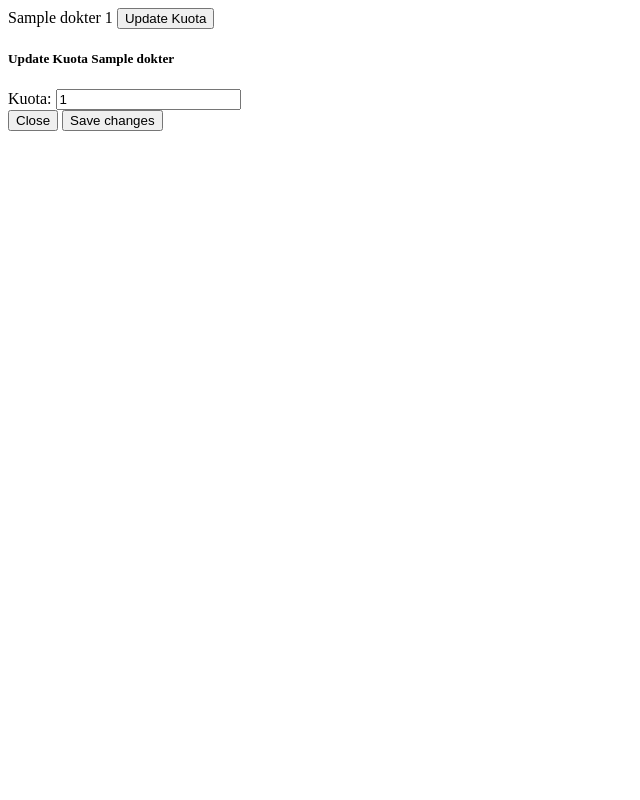
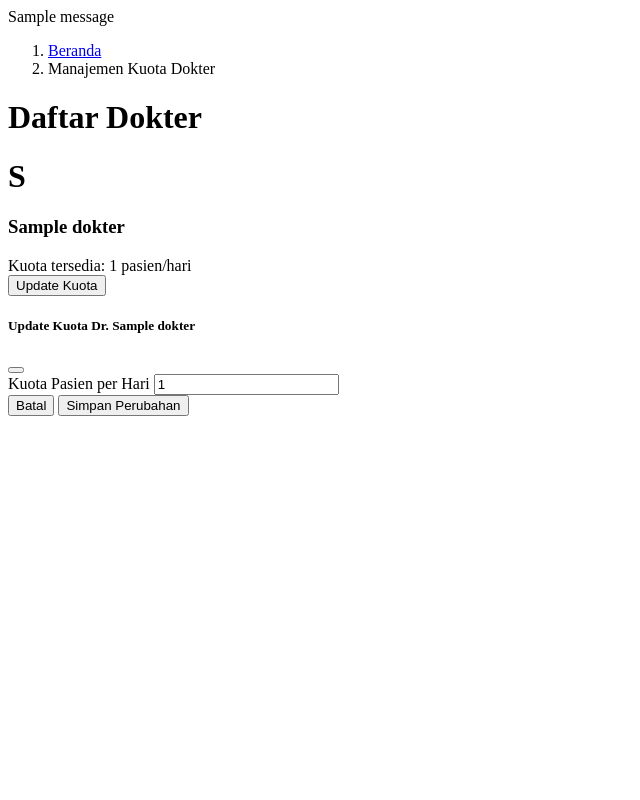
Before and after one commit to reyvanomario/cardiocare, a Django app: template update_kuota/templates/list_dokter.html in a window 1280 px wide. Shown: the whole page, without its empty margins (0-640 px from the left). Run offline with Django 5.2, Linux system fonts and the light colour scheme; the template is opened without the code that fills it: values that come from a table or form of the project are taken from there, others are empty; tables that the repository leaves empty hold one stand-in row (values such as "Sample post"); one stand-in notice (Sample message) is shown.

Commit message:
update_kuota- fixed urls issue

```diff
--- a/update_kuota/templates/list_dokter.html
+++ b/update_kuota/templates/list_dokter.html
@@ -1,37 +1,248 @@
-<!-- Add this to your list_dokter.html -->
+{% extends 'base.html' %}
+{% load static %}
+
+{% block title %}Manajemen Kuota Dokter - CardioCare{% endblock %}
+
+{% block extra_css %}
+<style>
+    :root {
+        --primary-red: #9e1a1a;
+        --secondary-red: #8c1616;
+        --dark-red: #7a0e0e;
+        --light-red: #f8e9e9;
+        --accent-gold: #d4af37;
+        --dark-text: #333;
+        --light-text: #f8f8f8;
+        --soft-shadow: 0 10px 30px rgba(0,0,0,0.1);
+    }
+
+    .breadcrumb-item a {
+        color: var(--primary-red);
+        text-decoration: none;
+    }
+
+    .breadcrumb-item a:hover {
+        color: var(--dark-red);
+    }
+
+    .doctor-section {
+        padding: 2rem 0;
+    }
+
+    .doctor-card {
+        background: white;
+        border-radius: 8px;
+        box-shadow: var(--soft-shadow);
+        overflow: hidden;
+        transition: all 0.3s ease;
+        margin-bottom: 1.5rem;
+    }
+
+    .doctor-card:hover {
+        transform: translateY(-5px);
+        box-shadow: 0 15px 30px rgba(0,0,0,0.15);
+    }
+
+    .doctor-header {
+        background: var(--primary-red);
+        color: white;
+        padding: 1rem;
+        position: relative;
+    }
+
+    .doctor-header::before {
+        content: '';
+        position: absolute;
+        top: 0;
+        left: 0;
+        width: 100%;
+        height: 100%;
+        background: radial-gradient(circle at center, rgba(255,255,255,0.3) 0%, transparent 70%);
+    }
+
+    .doctor-initial {
+        font-size: 2.5rem;
+        font-weight: 800;
+        margin: 0;
+        text-shadow: 2px 2px 4px rgba(0,0,0,0.3);
+        position: relative;
+    }
+
+    .doctor-name {
+        font-size: 1.5rem;
+        font-weight: 700;
+        color: white;
+        margin: 0.5rem 0 0;
+        position: relative;
+    }
+
+    .doctor-body {
+        padding: 1.5rem;
+    }
+
+    .doctor-quota {
+        font-size: 1.2rem;
+        margin-bottom: 1rem;
+    }
+
+    .quota-value {
+        font-weight: 700;
+        color: var(--primary-red);
+    }
+
+    .btn-doctor {
+        padding: 0.6rem 1.5rem;
+        font-weight: 600;
+        border-radius: 4px;
+        transition: all 0.3s ease;
+    }
+
+    .btn-update {
+        background: var(--primary-red);
+        color: white;
+        border: none;
+    }
+
+    .btn-update:hover {
+        background: var(--dark-red);
+        transform: translateY(-2px);
+        box-shadow: 0 5px 15px rgba(158, 26, 26, 0.2);
+    }
+
+    /* Modal Styling */
+    .modal-header {
+        background: var(--primary-red);
+        color: white;
+    }
+
+    .modal-title {
+        font-weight: 700;
+    }
+
+    .form-label {
+        font-weight: 600;
+        color: var(--dark-text);
+    }
+
+    .form-control:focus {
+        border-color: var(--primary-red);
+        box-shadow: 0 0 0 0.25rem rgba(158, 26, 26, 0.25);
+    }
+
+    /* Animation */
+    .fade-in {
+        opacity: 0;
+        transform: translateY(20px);
+        animation: fadeIn 0.5s ease forwards;
+    }
+
+    @keyframes fadeIn {
+        to { opacity: 1; transform: translateY(0); }
+    }
+
+    .delay-1 { animation-delay: 0.1s; }
+    .delay-2 { animation-delay: 0.2s; }
+    .delay-3 { animation-delay: 0.3s; }
+</style>
+{% endblock %}
+
+{% block content %}
+{% if messages %}
+  {% for message in messages %}
+    <div class="alert alert-success fade-in">
+      {{ message }}
+    </div>
+  {% endfor %}
+{% endif %}
+
+<div class="container mt-4">
+    <!-- Breadcrumb -->
+    <nav aria-label="breadcrumb">
+        <ol class="breadcrumb">
+            <li class="breadcrumb-item"><a href="/">Beranda</a></li>
+            <li class="breadcrumb-item active" aria-current="page">Manajemen Kuota Dokter</li>
+        </ol>
+    </nav>
+
+    <!-- Doctor List -->
+    <div class="doctor-section">
+        <h1 class="mb-4 fade-in">Daftar Dokter</h1>
+
+        <div class="row">
             {% for dokter in dokter_list %}
-<tr>
-    <td>{{ dokter.nama_dokter }}</td>
-    <td>{{ dokter.kuota }}</td>
-    <td>
-        <button type="button" class="btn btn-warning" data-toggle="modal" data-target="#modal-{{ dokter.id_dokter }}">
+            <div class="col-md-6 col-lg-4 fade-in delay-{{ forloop.counter }}">
+                <div class="doctor-card">
+                    <div class="doctor-header text-center">
+                        <h1 class="doctor-initial">{{ dokter.nama_dokter|slice:":1" }}</h1>
+                        <h3 class="doctor-name">{{ dokter.nama_dokter }}</h3>
+                    </div>
+                    <div class="doctor-body">
+                        <div class="doctor-quota">
+                            Kuota tersedia: <span class="quota-value">{{ dokter.kuota }}</span> pasien/hari
+                        </div>
+                        <button type="button"
+                                class="btn btn-update btn-doctor"
+                                data-bs-toggle="modal"
+                                data-bs-target="#updateModal{{ dokter.id_dokter }}">
                             Update Kuota
                         </button>
+                    </div>
+                </div>
+            </div>
+            {% endfor %}
+        </div>
+    </div>
+</div>
 
-        <!-- Modal -->
-        <div class="modal fade" id="modal-{{ dokter.id_dokter }}" tabindex="-1" role="dialog">
-            <div class="modal-dialog" role="document">
+<!-- Modal for Each Doctor -->
+{% for dokter in dokter_list %}
+<div class="modal fade" id="updateModal{{ dokter.id_dokter }}" tabindex="-1" aria-labelledby="updateModalLabel{{ dokter.id_dokter }}" aria-hidden="true">
+    <div class="modal-dialog">
         <div class="modal-content">
             <div class="modal-header">
-                        <h5 class="modal-title">Update Kuota {{ dokter.nama_dokter }}</h5>
+                <h5 class="modal-title" id="updateModalLabel{{ dokter.id_dokter }}">Update Kuota Dr. {{ dokter.nama_dokter }}</h5>
+                <button type="button" class="btn-close btn-close-white" data-bs-dismiss="modal" aria-label="Close"></button>
             </div>
             <form method="post" action="{% url 'update_kuota:update_kuota' dokter.id_dokter %}">
+                {% csrf_token %}
                 <div class="modal-body">
-                            {% csrf_token %}
-                            <div class="form-group">
-                                <label for="kuota-{{ dokter.id_dokter }}">Kuota:</label>
-                                <input type="number" class="form-control" id="kuota-{{ dokter.id_dokter }}"
-                                       name="kuota" value="{{ dokter.kuota }}">
+                    <div class="mb-3">
+                        <label for="kuota{{ dokter.id_dokter }}" class="form-label">Kuota Pasien per Hari</label>
+                        <input type="number"
+                               class="form-control"
+                               id="kuota{{ dokter.id_dokter }}"
+                               name="kuota"
+                               value="{{ dokter.kuota }}"
+                               min="1"
+                               required>
                     </div>
                 </div>
                 <div class="modal-footer">
-                            <button type="button" class="btn btn-secondary" data-dismiss="modal">Close</button>
-                            <button type="submit" class="btn btn-primary">Save changes</button>
+                    <button type="button" class="btn btn-secondary" data-bs-dismiss="modal">Batal</button>
+                    <button type="submit" class="btn btn-update">Simpan Perubahan</button>
                 </div>
             </form>
         </div>
     </div>
 </div>
-    </td>
-</tr>
 {% endfor %}
+{% endblock %}
+
+{% block extra_js %}
+<script>
+    document.addEventListener('DOMContentLoaded', function() {
+        // Initialize modals
+        var modals = document.querySelectorAll('.modal');
+        modals.forEach(function(modal) {
+            modal.addEventListener('shown.bs.modal', function () {
+                // Focus on input when modal opens
+                var input = modal.querySelector('input[type="number"]');
+                if (input) {
+                    input.focus();
+                    input.select();
+                }
+            });
+        });
+    });
+</script>
+{% endblock %}
--- a/update_kuota/views.py
+++ b/update_kuota/views.py
@@ -4,7 +4,7 @@
 
 def list_dokter(request):
     dokter_list = Dokter.objects.all()
-    return render(request, 'update_kuota/list_dokter.html', {'dokter_list': dokter_list})
+    return render(request, 'list_dokter.html', {'dokter_list': dokter_list})
 
 def update_kuota(request, id_dokter):
     dokter = get_object_or_404(Dokter, id_dokter=id_dokter)
@@ -13,8 +13,8 @@
         form = DokterForm(request.POST, instance=dokter)
         if form.is_valid():
             form.save()
-            return redirect('list_dokter')
+            return redirect('update_kuota:list_dokter')
     else:
         form = DokterForm(instance=dokter)
 
-    return render(request, 'update_kuota/update_kuota.html', {'form': form, 'dokter': dokter})
+    return render(request, 'update_kuota.html', {'form': form, 'dokter': dokter})
```
Lines whose indentation alone changed are shown as unchanged.
